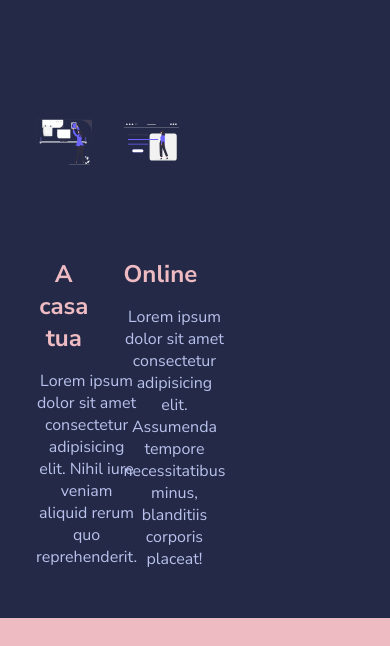
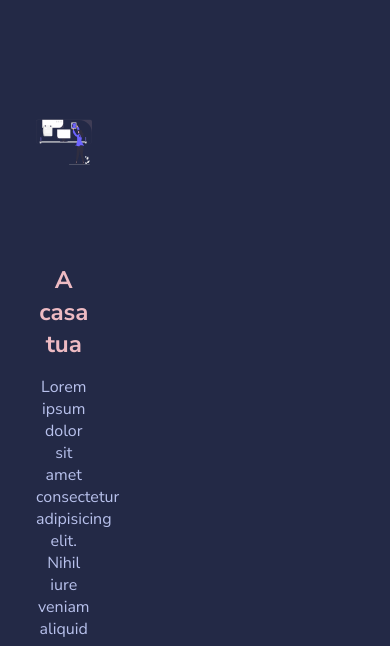
Before and after one commit to daniele-rosati/html-css-resp-wannabe, a plain HTML site: page index.html in a window 390 px wide. Shown: the part 196-842 px from the top of the page. Drawn offline with Linux system fonts and the light colour scheme.

Commit message:
piccolo cambio

```diff
--- a/css/style.css
+++ b/css/style.css
@@ -159,20 +159,20 @@ img {
         width: 100%;
     }
 
-    .container{
+    .lessons .text-center{
         width: 100%;
     }
-    .card {
+    .row {
         display: flex;
         flex-wrap: wrap;
     }
 
-    .card img{
+    .row img{
 
-            flex: 1;
-            max-width: 100%;
-            height: auto;
-            margin: 5px;
+        flex: 1;
+        max-width: 100%;
+        height: auto;
+        margin: 5px;
 
     }
 
@@ -216,11 +216,16 @@ img {
 
     @media screen and (max-width: 480px) {
 
-        .card {
-          flex-direction: row;
+        .steps .text-center{
+            width: 100%;
+            text-align: center;
         }
 
-        .card img{
+        .row {
+          flex-direction: column;
+        }
+
+        .row img{
             flex: unset;
             max-width: unset;
             width: 100%;
```
